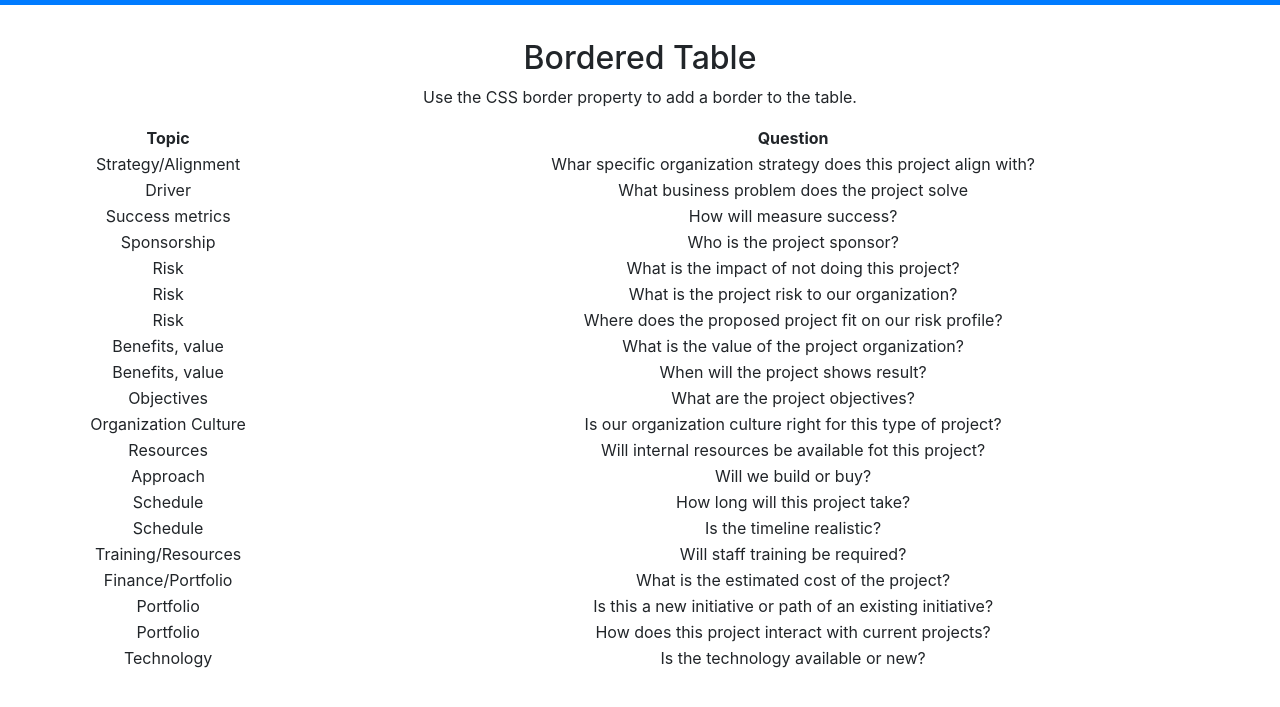
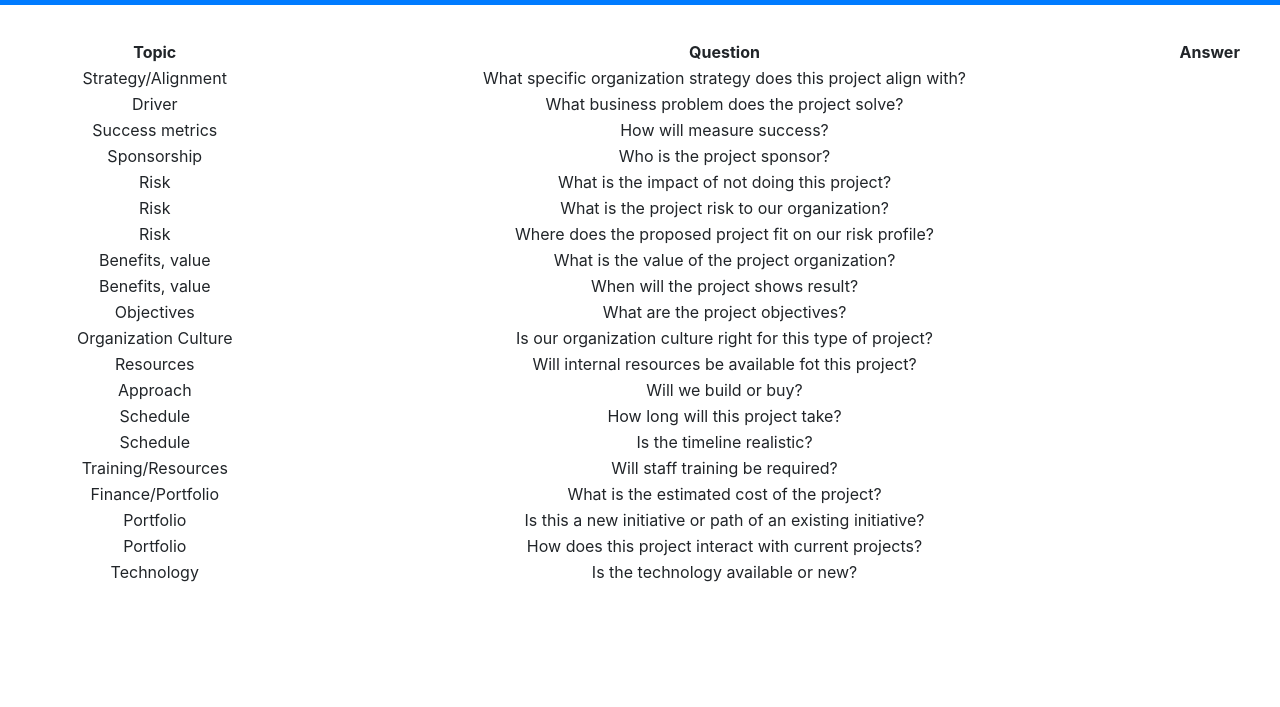
Before and after one commit to benjaavro/EAP, a plain HTML site: page PROYECTS/Checklist.html in a window 1280 px wide. Shown: the part 61-768 px from the top of the page. Drawn offline with nearby package versions, Linux system fonts and the light colour scheme.

Commit message:
Small changes

```diff
--- a/PROYECTS/Checklist.html
+++ b/PROYECTS/Checklist.html
@@ -91,23 +91,20 @@
 
     <!--- BLOCK --->
     <div class="block container-fluid">
-        <h2>Bordered Table</h2>
-        <p>Use the CSS border property to add a border to the table.</p>
 
         <table style="width:100%">
             <tr>
                 <th>Topic</th>
                 <th>Question</th>
-
+                <th>Answer</th>
             </tr>
             <tr>
                 <td>Strategy/Alignment</td>
-                <td>Whar specific organization strategy does this project align with?</td>
-
+                <td>What specific organization strategy does this project align with?</td>
             </tr>
             <tr>
                 <td>Driver</td>
-                <td>What business problem does the project solve</td>
+                <td>What business problem does the project solve?</td>
 
             </tr>
             <tr>
```
